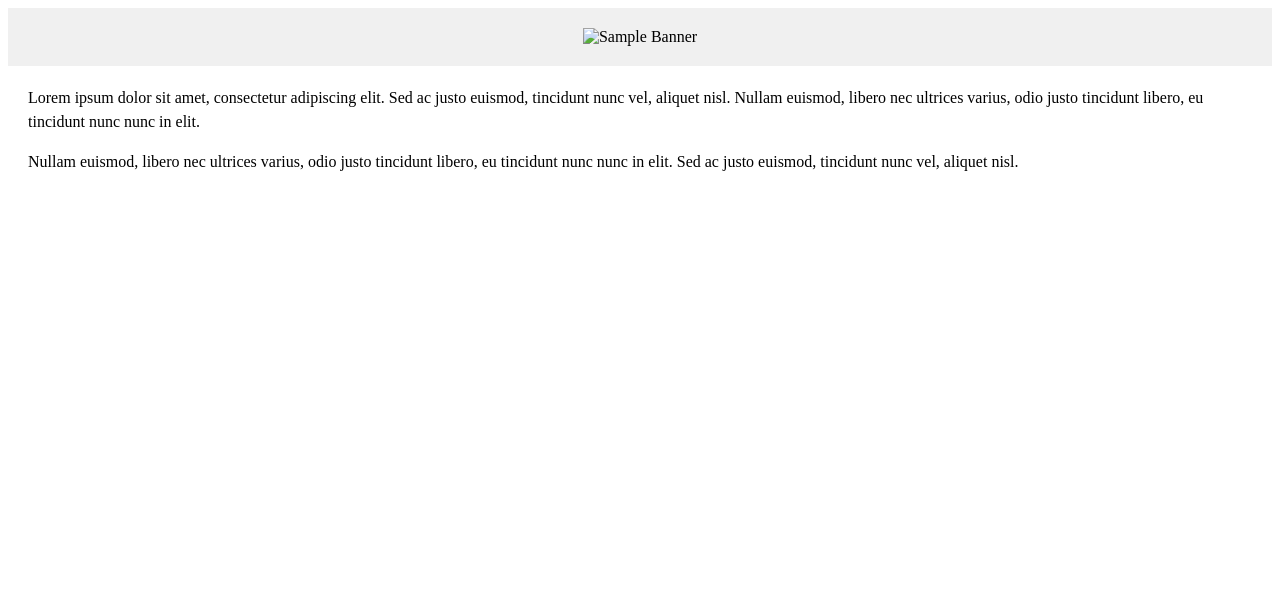
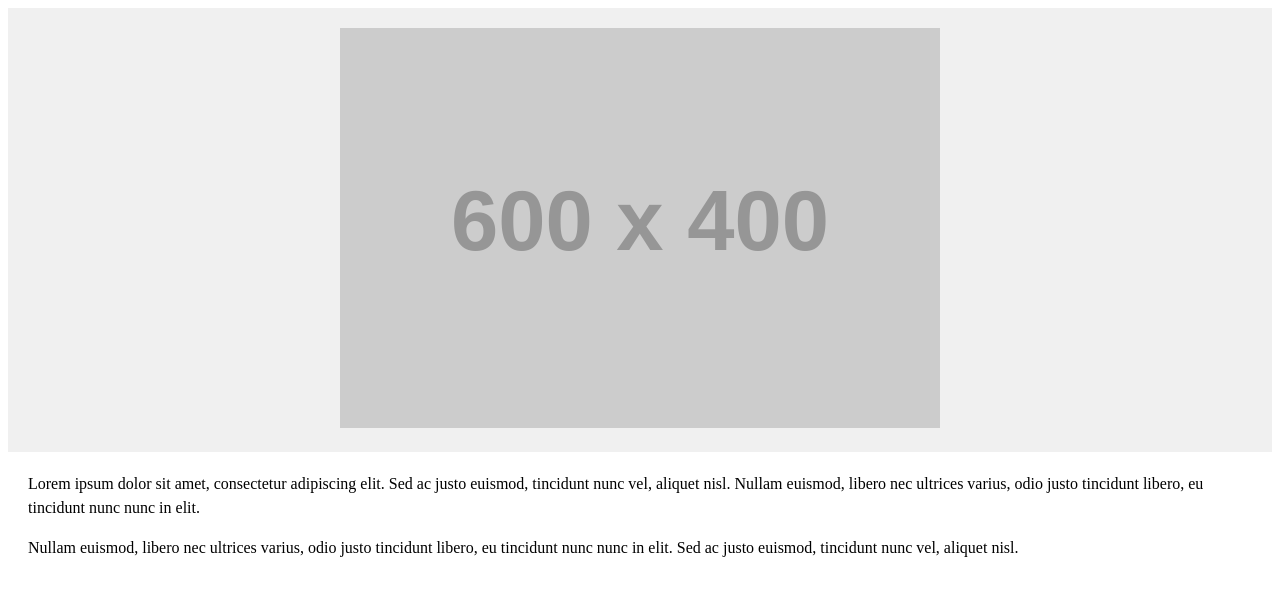
Before and after one commit to karolcholewa/sfmc, a plain HTML site: page index.html in a window 1280 px wide. Drawn offline with Linux system fonts and the light colour scheme; placeholder pictures from the web are drawn by us.

Commit message:
Update index.html

```diff
--- a/index.html
+++ b/index.html
@@ -26,7 +26,7 @@
 </head>
 <body>
     <header>
-        <img src="sample-banner.jpg" alt="Sample Banner" class="banner-image">
+        <img src="https://placehold.co/600x400" alt="Sample Banner" class="banner-image">
     </header>
     <div class="lorem-ipsum">
         <p>Lorem ipsum dolor sit amet, consectetur adipiscing elit. Sed ac justo euismod, tincidunt nunc vel, aliquet nisl. Nullam euismod, libero nec ultrices varius, odio justo tincidunt libero, eu tincidunt nunc nunc in elit.</p>
```
